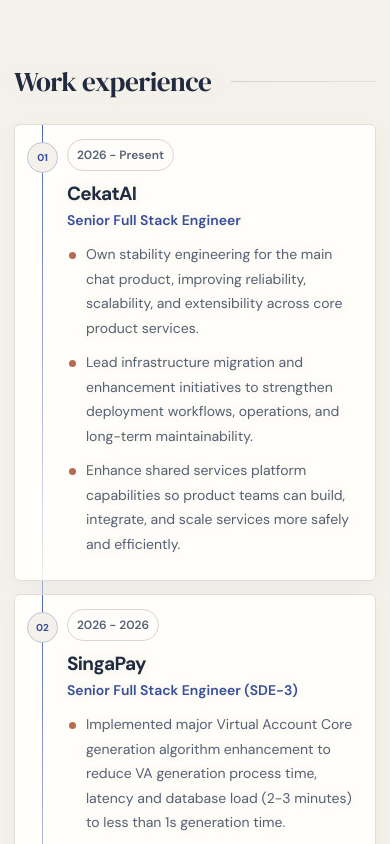
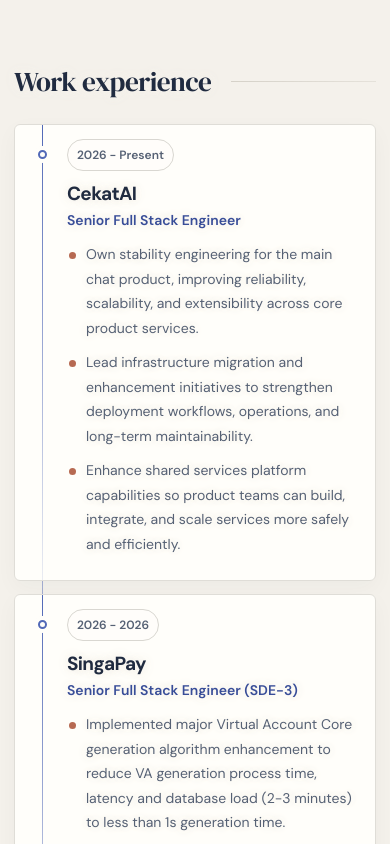
Before and after one commit to CorneliusTantius/CorneliusTantius.github.io, a Preact app: page / in a window 390 px wide. Shown: the part 1060-1904 px from the top of the page. Built offline with nearby package versions, Linux system fonts and the light colour scheme.

Commit message:
Remove work experience numbering

```diff
--- a/src/App.css
+++ b/src/App.css
@@ -50,8 +50,8 @@
 .experience-card { position: relative; display: grid; grid-template-columns: 48px 1fr; gap: 22px; padding: 23px 27px 25px; border: 1px solid var(--line); border-radius: 6px; background: var(--surface); box-shadow: 0 7px 22px rgba(31,43,65,.035); transition: border-color .2s, box-shadow .2s; }
 .experience-card::before { content: ''; position: absolute; z-index: 0; top: 0; bottom: 0; left: calc(var(--timeline-x) - 1px); width: 1px; background: linear-gradient(var(--accent), rgba(82,105,183,.12)); pointer-events: none; }
 .experience-card:hover { border-color: var(--accent); box-shadow: 0 12px 28px rgba(31,43,65,.08); }
-.timeline-marker { position: relative; z-index: 1; display: flex; justify-content: center; padding-top: 3px; }
-.timeline-marker span { width: 42px; height: 42px; display: grid; place-items: center; color: var(--accent-dark); border: 1px solid #bdc5dd; border-radius: 50%; background: var(--bg); font-size: 12px; font-weight: 700; }
+.timeline-marker { position: relative; z-index: 1; display: flex; justify-content: center; padding-top: 11px; }
+.timeline-marker span { width: 9px; height: 9px; border: 2px solid var(--accent); border-radius: 50%; background: var(--surface); box-shadow: 0 0 0 4px var(--surface); }
 .experience-topline, .education-header { display: flex; align-items: flex-start; justify-content: space-between; gap: 20px; }
 .company { margin: 0; color: var(--ink); font-size: 24px; font-weight: 700; letter-spacing: -.035em; }
 .role { margin: 6px 0 19px; color: var(--accent-dark); font-size: 15px; font-weight: 600; }
@@ -166,7 +166,6 @@
   .content-section, .projects-section, .awards-section, .languages-section, .education-section, .skills-section { padding: 76px 0 0; scroll-margin-top: 119px; }
   .section-heading { gap: 11px; margin-bottom: 27px; }.section-heading h2 { font-size: clamp(27px, 7vw, 34px); }
   .experience-list { --timeline-x: 37.5px; }.experience-list::before { top: 38px; bottom: 38px; }.experience-card { grid-template-columns: 37px 1fr; gap: 13px; padding: 18px 19px; }
-  .timeline-marker span { width: 35px; height: 35px; font-size: 11px; }
   .company { font-size: 21px; }.role { font-size: 14px; margin: 5px 0 13px; }
   .experience-topline { gap: 10px; }.period { padding: 7px 9px; font-size: 12px; }
   .description-list li { padding-left: 19px; font-size: 14px; line-height: 1.75; }
@@ -185,7 +184,7 @@
   .portfolio-shell { width: calc(100% - 28px); }
   .hero h1 { font-size: clamp(61px, 14vw, 78px); }
   .social-links { gap: 7px; }.social-btn { min-height: 41px; gap: 7px; padding: 0 12px; font-size: 13px; }
-  .experience-card { grid-template-columns: 31px 1fr; gap: 9px; padding: 14px 12px; }.experience-list { --timeline-x: 27.5px; }.experience-list::before { top: 32.5px; bottom: 32.5px; }.timeline-marker span { width: 31px; height: 31px; font-size: 10px; }
+  .experience-card { grid-template-columns: 31px 1fr; gap: 9px; padding: 14px 12px; }.experience-list { --timeline-x: 27.5px; }.experience-list::before { top: 32.5px; bottom: 32.5px; }
   .company { font-size: 19px; }.experience-topline { flex-direction: column; }.experience-topline .period { order: -1; }
   .education-header { flex-direction: column; }.education-header .period { order: -1; }
   .skills-grid { grid-template-columns: repeat(3, minmax(0,1fr)); }
--- a/src/App.tsx
+++ b/src/App.tsx
@@ -127,8 +127,8 @@
         <section className="content-section experience-section" id="work-experience">
           <SectionHeading>Work experience</SectionHeading>
           <div className="experience-list">
-            {workExperience.map((job, index) => <article key={job.company} className="experience-card" data-reveal>
-              <div className="timeline-marker" aria-hidden="true"><span>{String(index + 1).padStart(2, '0')}</span></div>
+            {workExperience.map((job) => <article key={job.company} className="experience-card" data-reveal>
+              <div className="timeline-marker" aria-hidden="true"><span /></div>
               <div className="experience-main">
                 <div className="experience-topline"><div><h3 className="company">{job.company}</h3><p className="role">{job.role}</p></div><span className="period">{job.period}</span></div>
                 <ul className="description-list">{job.description.map((item) => <li key={item}>{item}</li>)}</ul>
```
